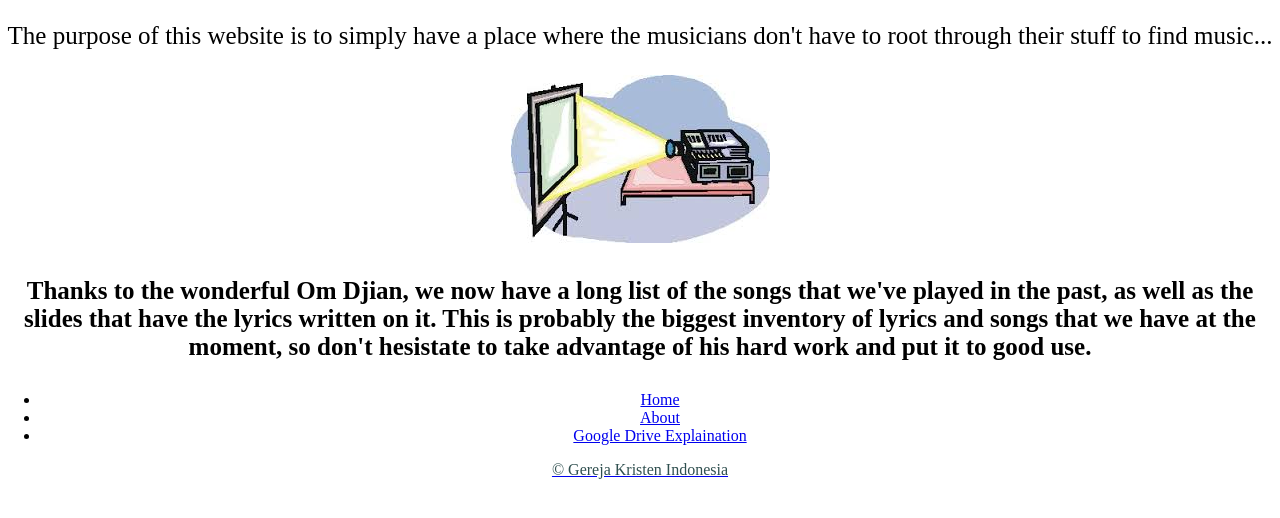
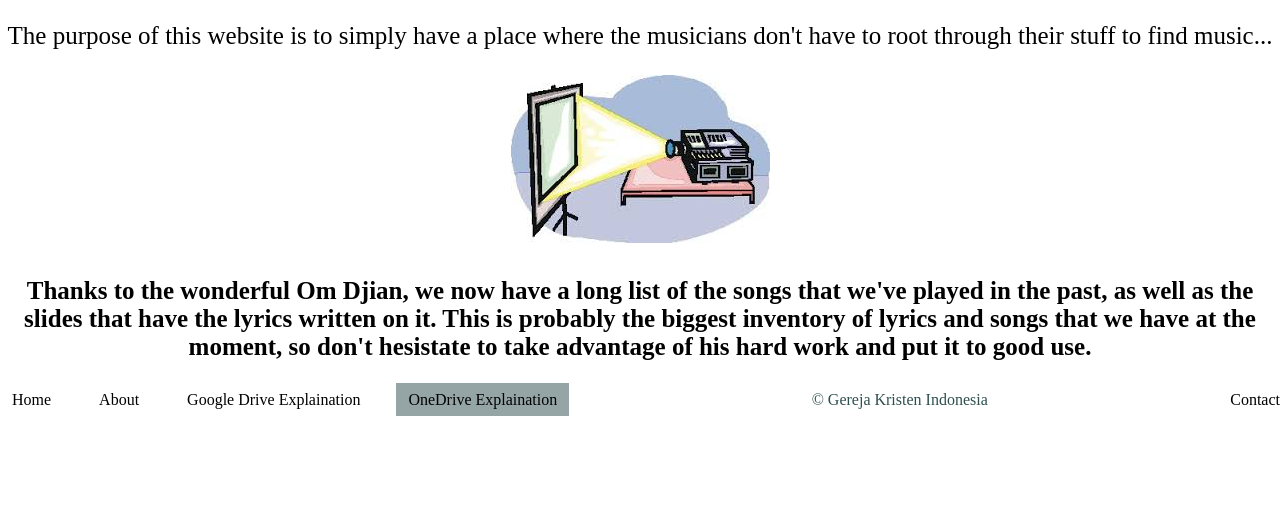
Before and after one commit to Sir-farkle/Sir-farkle.github.io, a plain HTML site: page OneDrive Explaination.html in a window 1280 px wide. Shown: the part 66-584 px from the top of the page. Drawn offline with Linux system fonts and the light colour scheme.

Commit message:
New Edit of Onedrive

```diff
--- a/OneDrive Explaination.html
+++ b/OneDrive Explaination.html
@@ -4,6 +4,66 @@
 	<title>About</title>
 	<meta charset="utf-8"/>
 	<link rel="stylesheet" type="text/css" href="main for About.css">
+<style>
+
+a:link {
+    text-decoration: none;
+	color: black;
+}
+
+a:visited {
+    text-decoration: none;
+	color: black;
+}
+
+a:hover {
+    text-decoration: underline;
+	color: black;
+}
+
+a:active {
+    text-decoration: underline;
+	color: black;
+}
+
+body {
+	margin:0;
+}
+
+ul {
+	list-style-type: none;
+	margin: 0;
+	padding: 0;
+	overflow: hidden
+	background-color: #f3f3f3
+	position: fixed;
+	top: 0;
+	width: 100;
+}
+
+li {
+	float: left
+}
+
+li a {
+	display: block
+	color: white;
+	text-align: center;
+	padding: 8px 12px;
+	text decoration: none;
+}
+
+li a:hover {
+	background-color: #111;
+}
+
+li a:hover:not(.active) {
+	background-color: #F7DC6F
+}
+.active {
+	background-color: #95A5A6
+}
+</style>
 </head>
 <body>
 
@@ -18,11 +78,14 @@ that have the lyrics written on it. This is probably the biggest inventory of ly
 take advantage of his hard work and put it to good use.</p>
 	</h2>
 	<div class="nav">
+	<nav class="fixed-nav-bar">
 	<ul>
 		<li><a href="index.html">Home</li>
 		<li><a href="About.html">About</li>
 		<li><a href="Google Drive Explaination.html">Google Drive Explaination</li>
-	<ul>
+		<li><a class="active" href="OneDrive Explaination.html">OneDrive Explaination</li>
+		<li style="float:right">Contact</li>
+	</ul>
 	</div>
 	<p id = "footer">&copy; Gereja Kristen Indonesia </p>
 </body>
```
